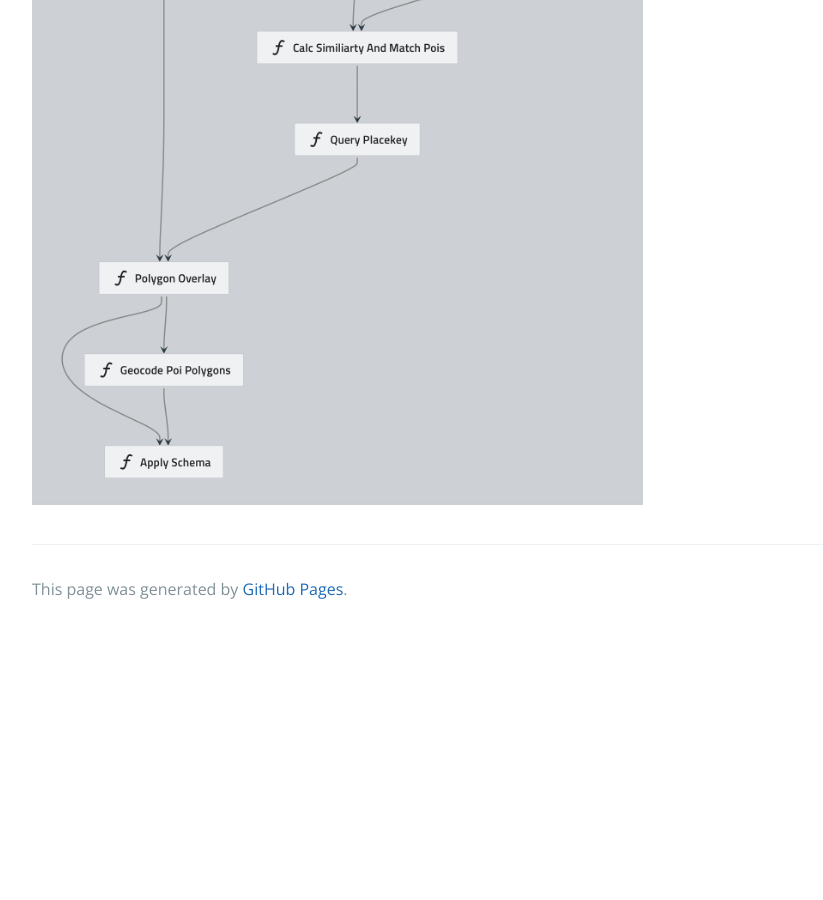
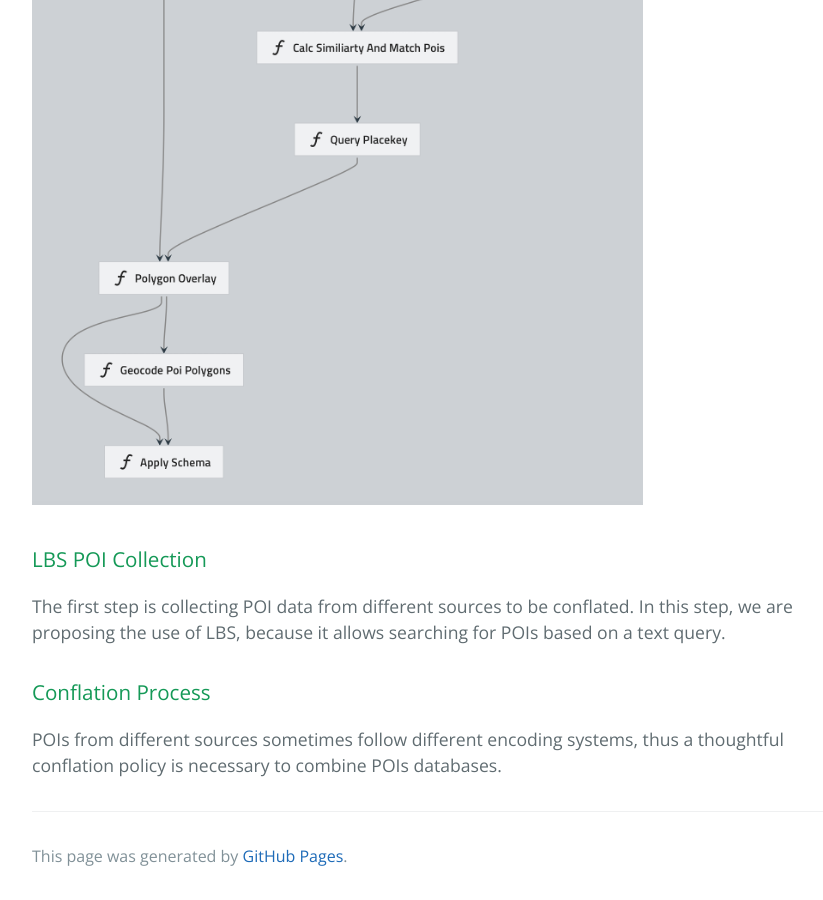
Before and after one commit to Healthcare-POI-Conflation/Healthcare-POI-Conflation.github.io, a Jekyll site: the page built from index.md, in a window 1280 px wide and 900 px high, scrolled down 1711 px. Shown: the whole window, without its empty margins (192-1015 px from the left). Built offline with Jekyll 4.4.1, drawn with Linux system fonts in a browser that asks for light colours; the repository's description, which GitHub fills in, is left out; before the commit the page ends 2344 px from its top, so only the background shows below that.

Commit message:
add content after page

```diff
--- a/index.md
+++ b/index.md
@@ -14,3 +14,11 @@ Healthcare Point of Interest (POI) data is an important source of semantic infor
 # Our approach
 
 ![pipeline](./img/pipeline.png)
+
+### LBS POI Collection
+
+The first step is collecting POI data from different sources to be conflated. In this step, we are proposing the use of LBS, because it allows searching for POIs based on a text query.
+
+### Conflation Process
+
+POIs from different sources sometimes follow different encoding systems, thus a thoughtful conflation policy is necessary to combine POIs databases.
```
